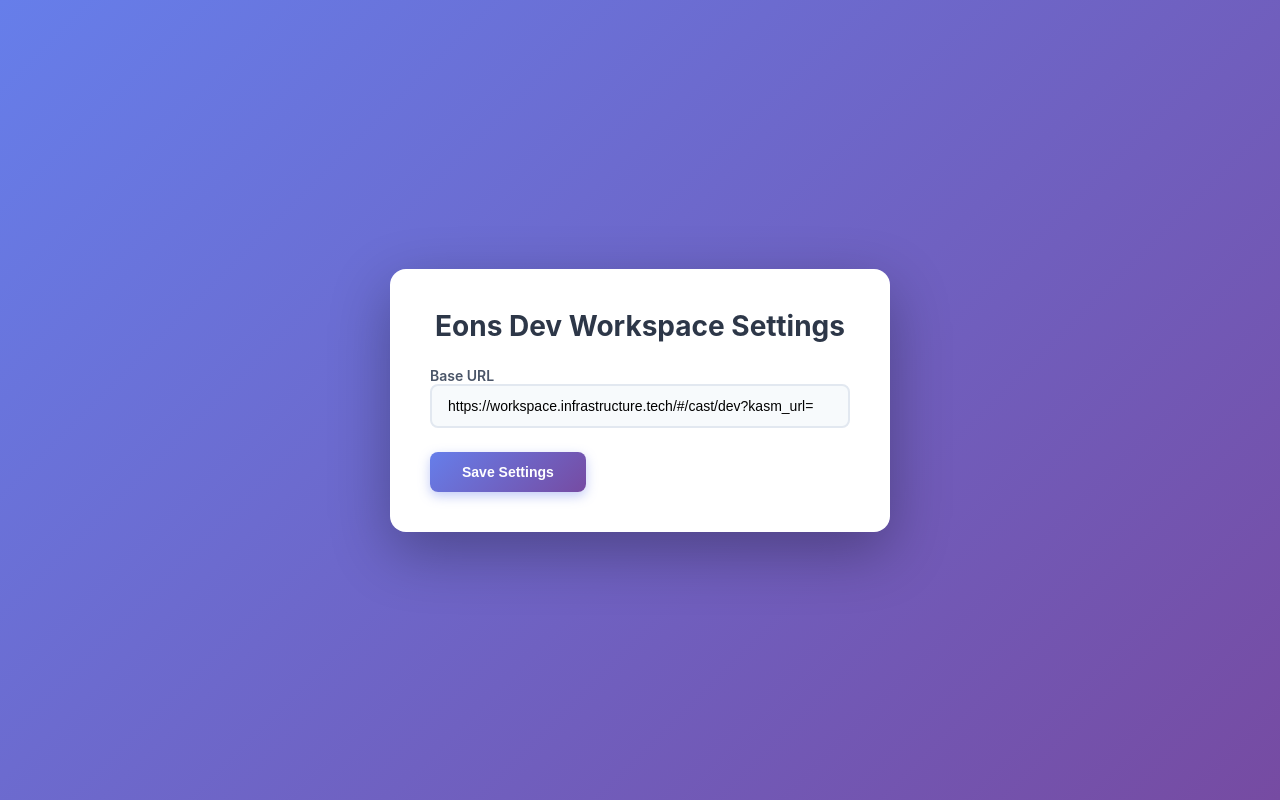
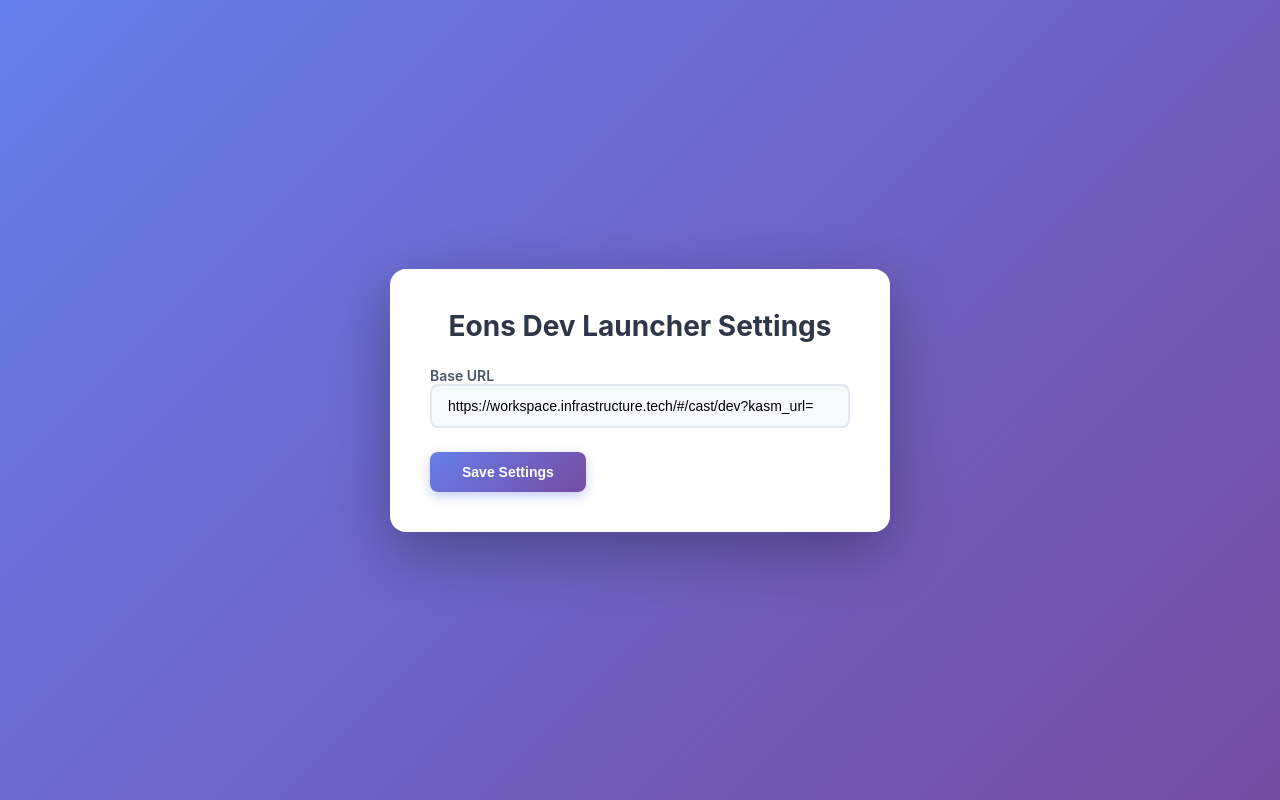
Before and after one commit to eons-dev/dev.workspace.browser.ext, a website built with Vite: page src/options.html in a window 1280 px wide. Built offline with nearby package versions, Linux system fonts and the light colour scheme; some packages are replaced by stand-ins of ours.

Commit message:
update docs with customization images

```diff
--- a/src/options.html
+++ b/src/options.html
@@ -111,7 +111,7 @@
 	</head>
 	<body>
 		<div class="container">
-			<h1>Eons Dev Workspace Settings</h1>
+			<h1>Eons Dev Launcher Settings</h1>
 			<label>
 				Base URL
 				<input id="baseUrl" type="url" placeholder="https://workspace.infrastructure.tech/#/cast/dev?kasm_url=" />
```
Also changed, not shown: README.md, doc/asset/chrome-options.png (added), doc/asset/settings-page.png (added).
